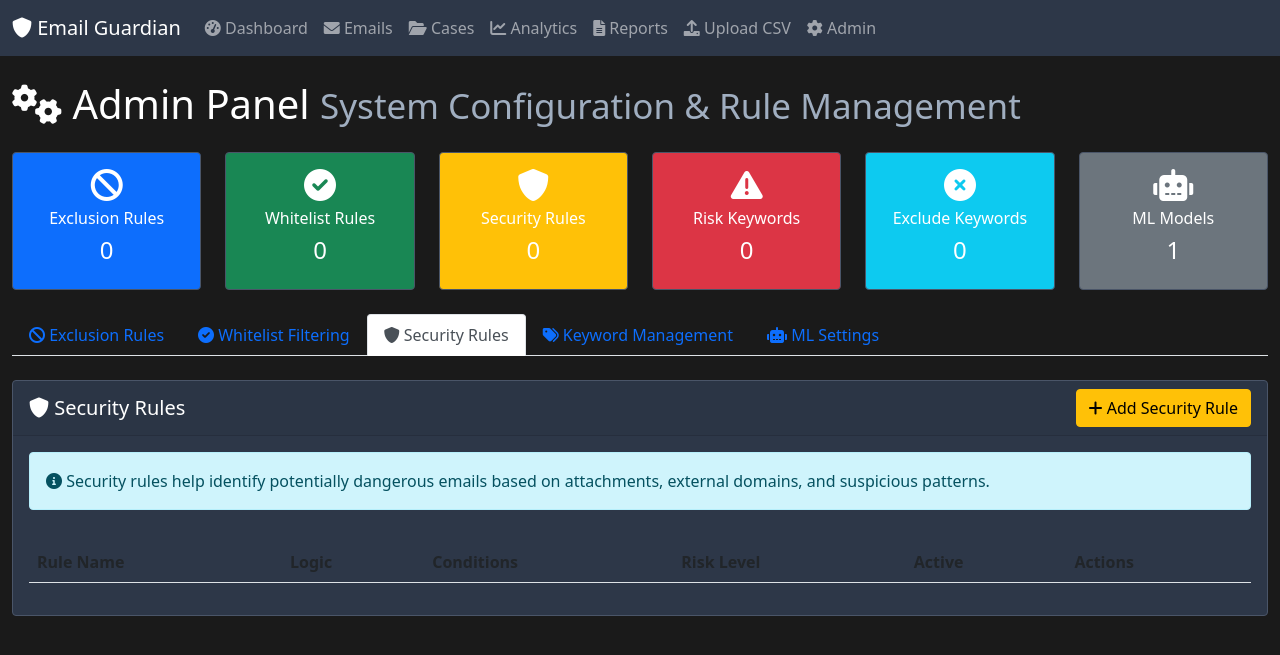
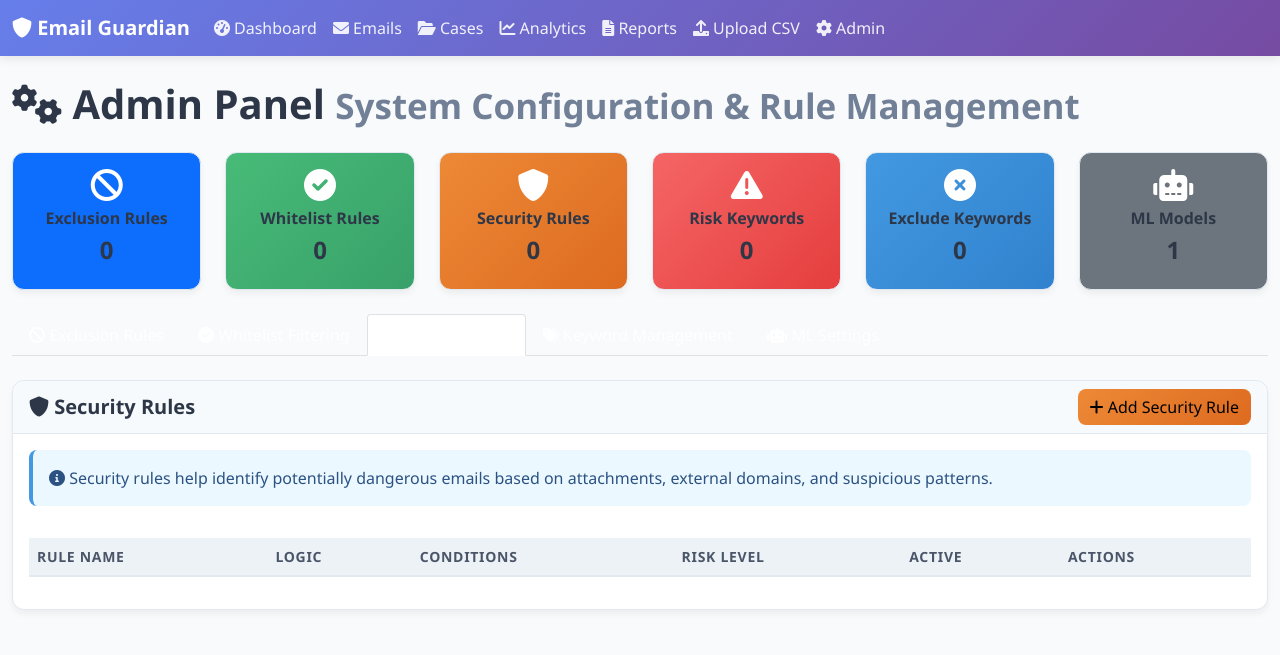
Before and after one commit to Rudolph001/EG_v2, a Flask app: page /admin-panel in a window 1280 px wide, after a click on "Security Rules". Shown: the top 655 px of the page. Run offline with Flask 3, Linux system fonts and the light colour scheme; data that the repository does not hold is empty; some libraries are stand-ins or nearby versions.

Commit message:
Update dashboard appearance for better readability and professionalism
Revamps the application's UI by applying a light, professional theme with improved color contrast, updated fonts, and modernized styling for elements like cards, tables, and buttons, enhancing overall user experience and accessibility.

Replit-Commit-Author: Agent
Replit-Commit-Session-Id: e109ef3c-82e1-4af2-8e10-3223c45c9fa6
Replit-Commit-Checkpoint-Type: full_checkpoint
Replit-Commit-Screenshot-Url: https://storage.googleapis.com/screenshot-production-us-central1/95959011-a415-49fb-9dd7-6583c2bad4e3/e109ef3c-82e1-4af2-8e10-3223c45c9fa6/nTtn9Ku

```diff
--- a/data/sample_emails.csv
+++ /dev/null
@@ -1,6 +0,0 @@
-_time,sender,subject,attachments,recipients,time_month,leaver,termination_date,bunit,department,user_response,final_outcome,policy_name,justifications
-2024-01-15 09:30:45,john.doe@company.com,Weekly Report Submission,report.pdf;charts.xlsx,manager@company.com;hr@company.com,January,No,-,Sales,Marketing,Approved,Cleared,"HR Policy, Data Policy",Business justification provided
-2024-01-15 10:15:22,jane.smith@external.com,Contract Proposal,contract_v2.docx,legal@company.com,January,No,-,Legal,Legal Department,Under Review,Pending Review,Legal Review Policy,External contractor communication
-2024-01-15 11:45:33,mike.wilson@company.com,Confidential Financial Data,-,cfo@company.com;finance-team@company.com,January,Yes,2024-01-20,Finance,Finance,Flagged,Escalated,Confidentiality Policy,Contains sensitive financial information
-2024-01-15 14:20:15,sarah.jones@company.com,Team Meeting Notes,meeting_notes.pdf,team-leads@company.com,January,No,-,Operations,Operations,Approved,Cleared,Communication Policy,Internal team communication
-2024-01-15 16:45:09,bob.taylor@vendor.com,Invoice Submission,invoice_jan_2024.pdf,accounts-payable@company.com,January,No,-,Procurement,Finance,Approved,Cleared,Vendor Policy,Standard vendor invoice
--- a/static/css/custom.css
+++ b/static/css/custom.css
@@ -671,8 +671,8 @@ footer {
 }
 
 .email-table-container .table th {
-    background: linear-gradient(135deg, #1e293b 0%, #334155 100%);
-    color: #f1f5f9;
+    background: linear-gradient(135deg, #edf2f7 0%, #f7fafc 100%);
+    color: #4a5568;
     border: none;
     padding: 1.25rem 1rem;
     font-size: 0.8rem;
--- a/templates/base.html
+++ b/templates/base.html
@@ -15,26 +15,226 @@
     <link rel="stylesheet" type="text/css" href="https://cdn.datatables.net/1.11.5/css/dataTables.bootstrap5.min.css">
 
     <style>
+        /* Professional Light Theme */
         body {
-            background-color: #1a1a1a;
-            color: #ffffff;
+            background-color: #f8fafc;
+            color: #2d3748;
+            font-family: 'Segoe UI', Tahoma, Geneva, Verdana, sans-serif;
         }
+
+        /* Navigation */
         .navbar-dark {
-            background-color: #2d3748 !important;
+            background: linear-gradient(135deg, #667eea 0%, #764ba2 100%) !important;
+            box-shadow: 0 2px 10px rgba(0,0,0,0.1);
         }
+
+        /* Cards */
         .card {
-            background-color: #2d3748;
-            border: 1px solid #4a5568;
+            background-color: #ffffff;
+            border: 1px solid #e2e8f0;
+            border-radius: 12px;
+            box-shadow: 0 4px 6px rgba(0, 0, 0, 0.05);
+            transition: transform 0.2s ease, box-shadow 0.2s ease;
         }
-        .table-dark {
-            background-color: #2d3748;
+
+        .card:hover {
+            transform: translateY(-2px);
+            box-shadow: 0 8px 25px rgba(0, 0, 0, 0.1);
         }
+
+        .card-header {
+            background-color: #f7fafc;
+            border-bottom: 1px solid #e2e8f0;
+            border-radius: 12px 12px 0 0 !important;
+            color: #2d3748;
+            font-weight: 600;
+        }
+
+        /* Tables */
+        .table {
+            background-color: #ffffff;
+            color: #2d3748;
+        }
+
+        .table thead th {
+            background-color: #edf2f7;
+            color: #4a5568;
+            border-bottom: 2px solid #e2e8f0;
+            font-weight: 600;
+            text-transform: uppercase;
+            font-size: 0.875rem;
+            letter-spacing: 0.05em;
+        }
+
+        .table tbody tr:hover {
+            background-color: #f7fafc;
+        }
+
+        /* Buttons */
         .btn-primary {
-            background-color: #4299e1;
-            border-color: #4299e1;
+            background: linear-gradient(135deg, #667eea 0%, #764ba2 100%);
+            border: none;
+            border-radius: 8px;
+            font-weight: 500;
+            transition: all 0.2s ease;
         }
+
+        .btn-primary:hover {
+            transform: translateY(-1px);
+            box-shadow: 0 4px 12px rgba(102, 126, 234, 0.4);
+        }
+
+        .btn-success {
+            background: linear-gradient(135deg, #48bb78 0%, #38a169 100%);
+            border: none;
+            border-radius: 8px;
+        }
+
+        .btn-warning {
+            background: linear-gradient(135deg, #ed8936 0%, #dd6b20 100%);
+            border: none;
+            border-radius: 8px;
+        }
+
+        .btn-danger {
+            background: linear-gradient(135deg, #f56565 0%, #e53e3e 100%);
+            border: none;
+            border-radius: 8px;
+        }
+
+        /* Badges */
+        .badge {
+            font-weight: 500;
+            padding: 0.5rem 0.75rem;
+            border-radius: 6px;
+        }
+
+        .bg-success {
+            background: linear-gradient(135deg, #48bb78 0%, #38a169 100%) !important;
+        }
+
+        .bg-warning {
+            background: linear-gradient(135deg, #ed8936 0%, #dd6b20 100%) !important;
+        }
+
+        .bg-danger {
+            background: linear-gradient(135deg, #f56565 0%, #e53e3e 100%) !important;
+        }
+
+        .bg-info {
+            background: linear-gradient(135deg, #4299e1 0%, #3182ce 100%) !important;
+        }
+
+        /* Text Colors */
         .text-muted {
-            color: #a0aec0 !important;
+            color: #718096 !important;
+        }
+
+        /* Progress Bars */
+        .progress {
+            background-color: #edf2f7;
+            border-radius: 8px;
+            height: 8px;
+        }
+
+        .progress-bar {
+            border-radius: 8px;
+        }
+
+        /* Stats Cards */
+        .stats-card {
+            background: linear-gradient(135deg, #667eea 0%, #764ba2 100%);
+            color: white;
+            border-radius: 12px;
+            padding: 1.5rem;
+            box-shadow: 0 4px 6px rgba(0, 0, 0, 0.1);
+        }
+
+        .stats-card .stats-number {
+            font-size: 2.5rem;
+            font-weight: 700;
+            line-height: 1;
+        }
+
+        .stats-card .stats-label {
+            opacity: 0.9;
+            font-size: 0.875rem;
+            text-transform: uppercase;
+            letter-spacing: 0.05em;
+        }
+
+        /* Alert styling */
+        .alert {
+            border: none;
+            border-radius: 8px;
+            border-left: 4px solid;
+        }
+
+        .alert-info {
+            background-color: #ebf8ff;
+            color: #2c5282;
+            border-left-color: #4299e1;
+        }
+
+        .alert-success {
+            background-color: #f0fff4;
+            color: #22543d;
+            border-left-color: #48bb78;
+        }
+
+        .alert-warning {
+            background-color: #fffbeb;
+            color: #744210;
+            border-left-color: #ed8936;
+        }
+
+        .alert-danger {
+            background-color: #fed7d7;
+            color: #742a2a;
+            border-left-color: #f56565;
+        }
+
+        /* Chart containers */
+        .chart-container {
+            background-color: #ffffff;
+            border-radius: 12px;
+            padding: 1.5rem;
+            box-shadow: 0 4px 6px rgba(0, 0, 0, 0.05);
+        }
+
+        /* Form styling */
+        .form-control, .form-select {
+            border: 2px solid #e2e8f0;
+            border-radius: 8px;
+            padding: 0.75rem;
+            transition: border-color 0.2s ease;
+        }
+
+        .form-control:focus, .form-select:focus {
+            border-color: #667eea;
+            box-shadow: 0 0 0 3px rgba(102, 126, 234, 0.1);
+        }
+
+        /* Navbar brand styling */
+        .navbar-brand {
+            font-weight: 700;
+            font-size: 1.25rem;
+        }
+
+        /* Page headers */
+        h1, h2, h3, h4, h5, h6 {
+            color: #2d3748;
+            font-weight: 600;
+        }
+
+        /* Navigation links */
+        .nav-link {
+            color: rgba(255, 255, 255, 0.9) !important;
+            transition: color 0.2s ease;
+        }
+
+        .nav-link:hover {
+            color: #ffffff !important;
         }
     </style>
 
```
Also changed, not shown: attached_assets/image_1755214423416.png (added).
